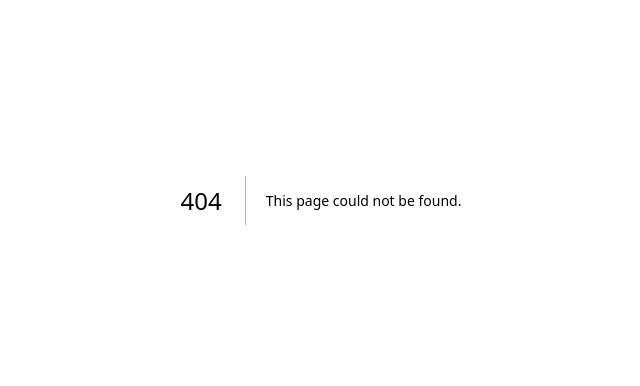
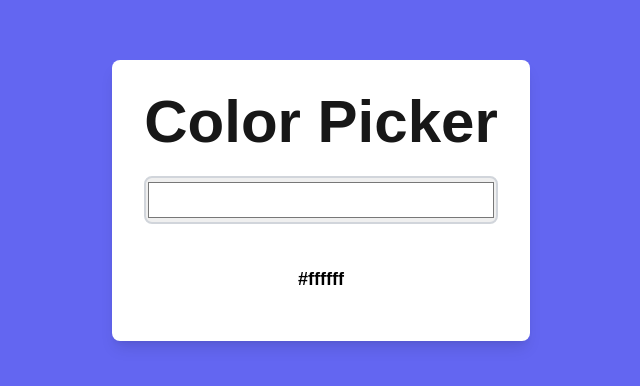
Before and after one commit to Muhammad-Talha103/Project-Of-30-Days, a Next.js app: page /Day-08 in a window 1280 px wide. Before the commit this address had no page. Shown: the part 200-586 px from the top of the page, without its empty margins (319-959 px from the left). Built offline with nearby package versions, Linux system fonts and the light colour scheme.

Commit message:
first commit

```diff
--- a/app/Component/Mainpage/mainpage.tsx
+++ b/app/Component/Mainpage/mainpage.tsx
@@ -18,7 +18,7 @@ export default function MainPage() {
       <div className="grid grid-cols-1 sm:grid-cols-1 md:grid-cols-2 lg:grid-cols-3 gap-6">
         {Array.from({ length: 30 }).map((_, index) => {
           const dayNumber = index + 1;
-          const isComingSoon = dayNumber >= 8;
+          const isComingSoon = dayNumber >= 9;
 
           return (
             <Link
--- /dev/null
+++ b/app/Day-08/component/color-picker.tsx
@@ -0,0 +1,63 @@
+'use client'; // Enables the component to be used as a Client Component in Next.js, required for client-side features like hooks.
+
+import { useState } from 'react';
+
+// Defining the ColorPicker component.
+export default function ColorPicker() {
+  // Initializing state to hold the selected color value, starting with white (#ffffff).
+  const [color, setColor] = useState('#ffffff');
+
+  // Function to handle the color change event from the input.
+  // It updates the state with the new color value whenever the user selects a different color.
+  const handleChange = (event: any) => {
+    setColor(event.target.value);
+  };
+
+  // Function to determine the brightness of the selected color.
+  // Converts hex color to RGB and calculates luminance to decide if the text should be light or dark.
+  const getTextColor = (hexColor: string) => {
+    // Convert hex to RGB
+    const r = parseInt(hexColor.slice(1, 3), 16);
+    const g = parseInt(hexColor.slice(3, 5), 16);
+    const b = parseInt(hexColor.slice(5, 7), 16);
+
+    // Calculate luminance
+    const luminance = 0.2126 * r + 0.7152 * g + 0.0722 * b;
+
+    // Return white text for dark colors and black text for light colors
+    return luminance < 128 ? '#ffffff' : '#000000';
+  };
+
+  return (
+    // Main container with full height of the screen, a gray background, and centered content.
+<div className="h-screen flex items-center justify-center bg-indigo-500 ">
+  {/* Inner container with white background, padding, rounded corners, and shadow for a card-like appearance. */}
+  <div className="bg-white p-8 rounded-lg shadow-lg text-center">
+    {/* Heading of the color picker app. */}
+    <h1 className="text-6xl font-bold t mb-6">Color Picker</h1>
+
+    {/* Input element for picking colors, with type set to 'color'.
+        The value is controlled by the state, and onChange triggers the handleChange function. */}
+    <input
+      type="color"
+      value={color}
+      onChange={handleChange}
+      className="w-full h-12 border-2 border-gray-300 rounded-lg cursor-pointer transition duration-150 ease-in-out hover:border-gray-400 focus:outline-none focus:ring-2 focus:ring-blue-500"
+    />
+
+    {/* Display area showing the selected color as background with some padding and rounded corners. */}
+    <div
+      className="mt-6 p-4 rounded-lg"
+      style={{
+        backgroundColor: color, // Inline styling to set the background color based on the selected color from state.
+        color: getTextColor(color), // Set text color based on background brightness.
+      }}
+    >
+      {/* Displays the current color code in text format inside the color box. */}
+      <p className="text-lg font-semibold">{color}</p> {/* Text styling for displaying the color code. */}
+    </div>
+  </div>
+</div>
+
+  );
+}
--- /dev/null
+++ b/app/Day-08/page.tsx
@@ -0,0 +1,10 @@
+import React from 'react'
+import ColorPicker from './component/color-picker'
+
+export default function page() {
+  return (
+    <div>
+        <ColorPicker />
+    </div>
+  )
+}
```
